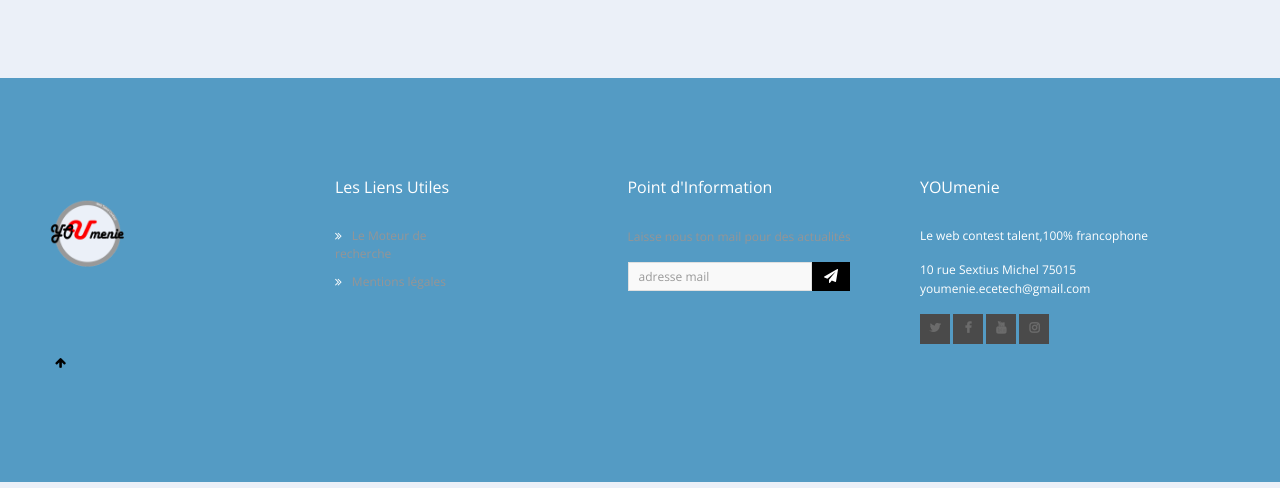
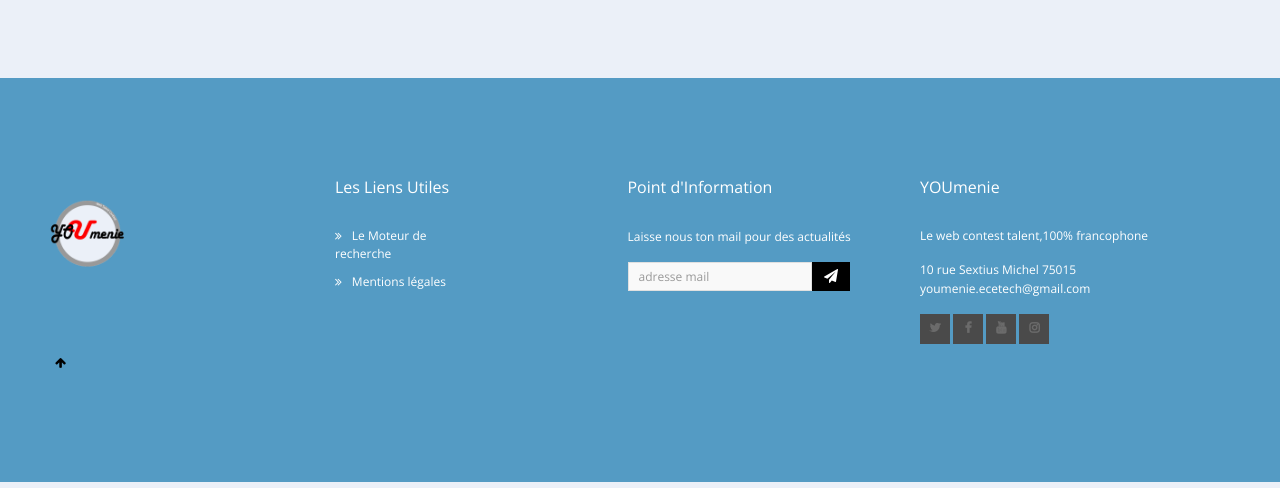
Before and after one commit to JargC/Youmenie, a PHP site: page /Running/ in a window 1280 px wide. Shown: the part 1041-1529 px from the top of the page. Run offline with PHP 8.4, Linux system fonts and the light colour scheme.

Commit message:
le footer lien blanc
Les liens son blanc avec in hover noir. Et la demande de mail en blanc aussi

```diff
--- a/assets/css/style.css
+++ b/assets/css/style.css
@@ -545,11 +545,11 @@ footer .input-group span.input-group-addon {
 }
 
 .footer-links li a {
-	color: #969595;
+	color: #ffffff;
 }
 
 .footer-links li:hover a {
-	color: #ffffff;
+	color: black;
 }
 
 .footer-links li a:before {
@@ -1928,6 +1928,10 @@ aside .tag-widget .tags a:hover {
   }
 }
 
+#blanc{
+	color: #ffffff;
+}
+
 /*
 Theme Name: Avada Agency
 Theme URI: http://themewagon.com/demo/avada-agency-pro/
--- a/footer.php
+++ b/footer.php
@@ -28,7 +28,7 @@
                         <div class="col-md-3 col-sm-6 col-xs-6 footer-widget">
                             <h4>Point d'Information</h4>
 
-                            <p>Laisse nous ton mail pour des actualités</p>
+                            <p id="blanc">Laisse nous ton mail pour des actualités</p>
                             <div class="input-group margin-bottom-sm">
                                 <input class="form-control" type="text" placeholder="adresse mail">
                                 <span class="input-group-addon">
```
